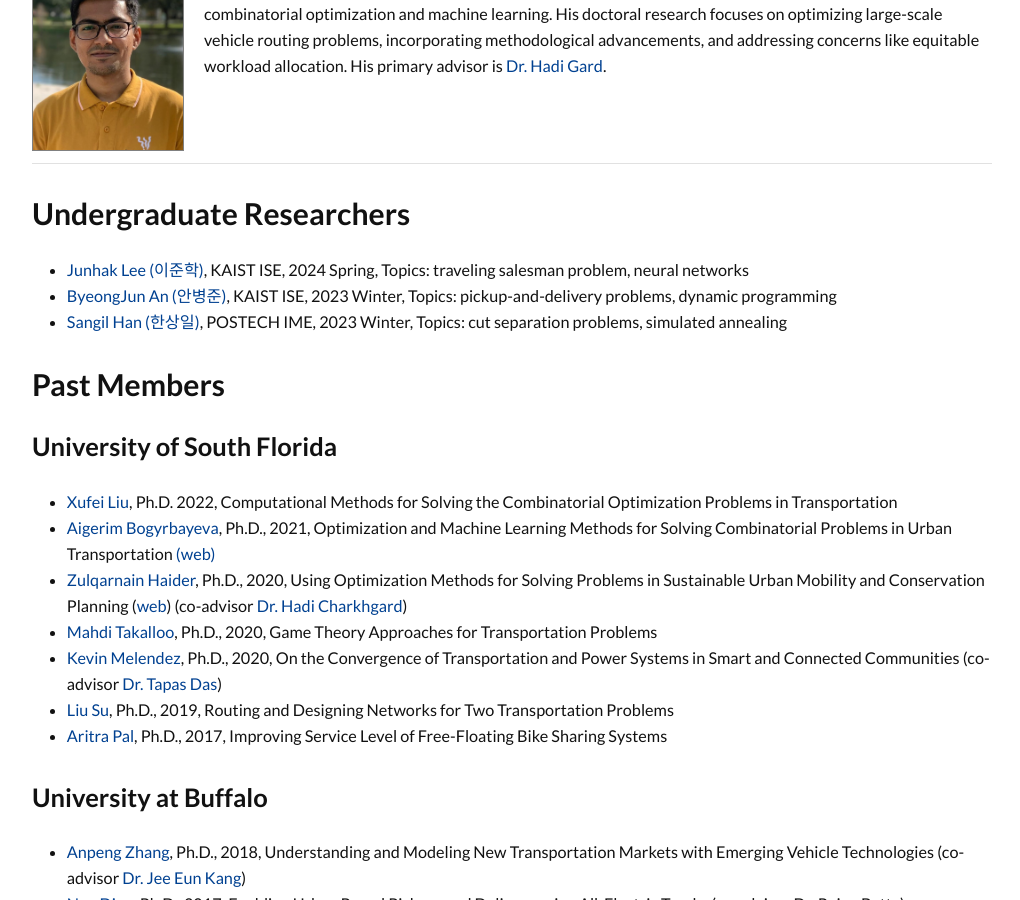
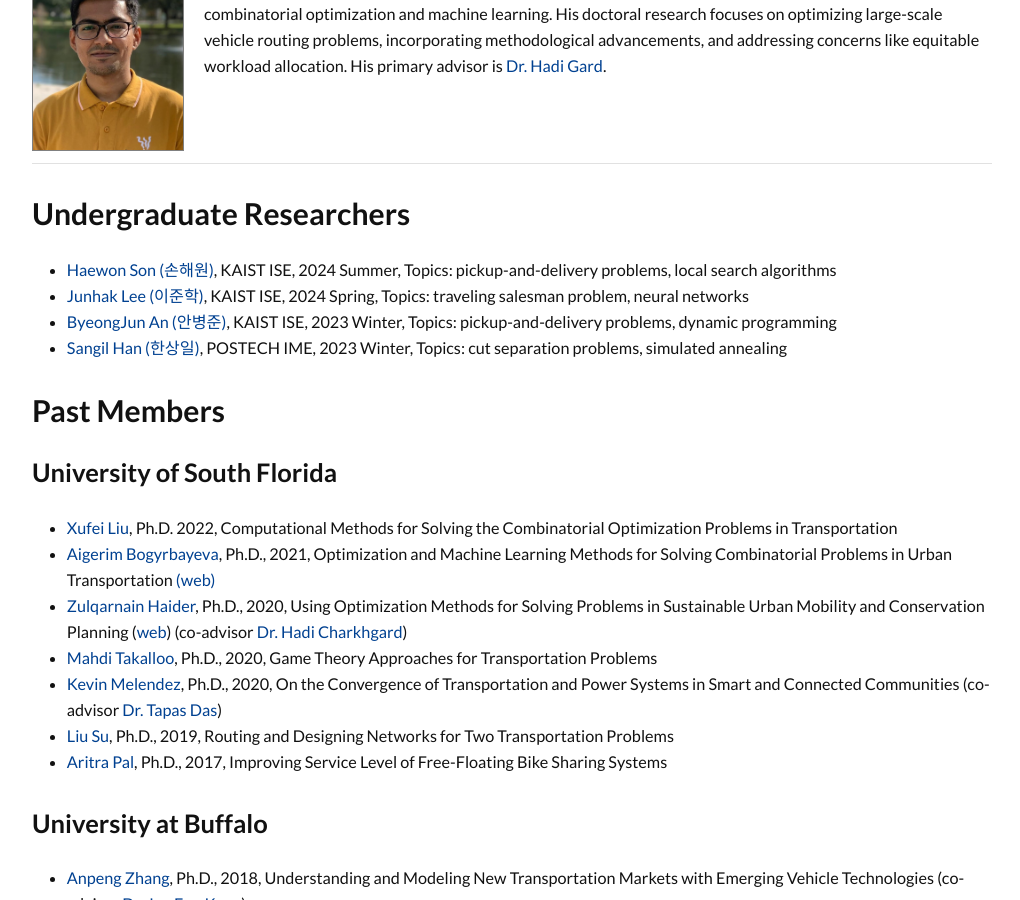
Before and after one commit to kaist-comet/kaist-comet.github.io, a Jekyll site: the page built from people/people.md, in a window 1280 px wide and 900 px high, scrolled down 4317 px. Shown: the whole window, without its empty margins (128-1148 px from the left). Built offline with Jekyll 4.4.1, drawn with Linux system fonts in a browser that asks for light colours; some web fonts are replaced; comment, search, counter and statistics services are not loaded.

Commit message:
haewon son

```diff
--- a/people/people.md
+++ b/people/people.md
@@ -71,6 +71,7 @@ Introducing the current members of the COMET Lab.
 
 
 ## Undergraduate Researchers
+- [Haewon Son (손해원)](https://www.linkedin.com/in/haewon-son-370643306/), KAIST ISE, 2024 Summer, Topics: pickup-and-delivery problems, local search algorithms
 - [Junhak Lee (이준학)](https://www.linkedin.com/in/준학-이-a68596300/), KAIST ISE, 2024 Spring, Topics: traveling salesman problem, neural networks
 - [ByeongJun An (안병준)](https://www.linkedin.com/in/병준-안-2571132a6/), KAIST ISE, 2023 Winter, Topics: pickup-and-delivery problems, dynamic programming
 - [Sangil Han (한상일)](https://www.linkedin.com/in/sangil-han-2879b4222/), POSTECH IME, 2023 Winter, Topics: cut separation problems, simulated annealing
```
